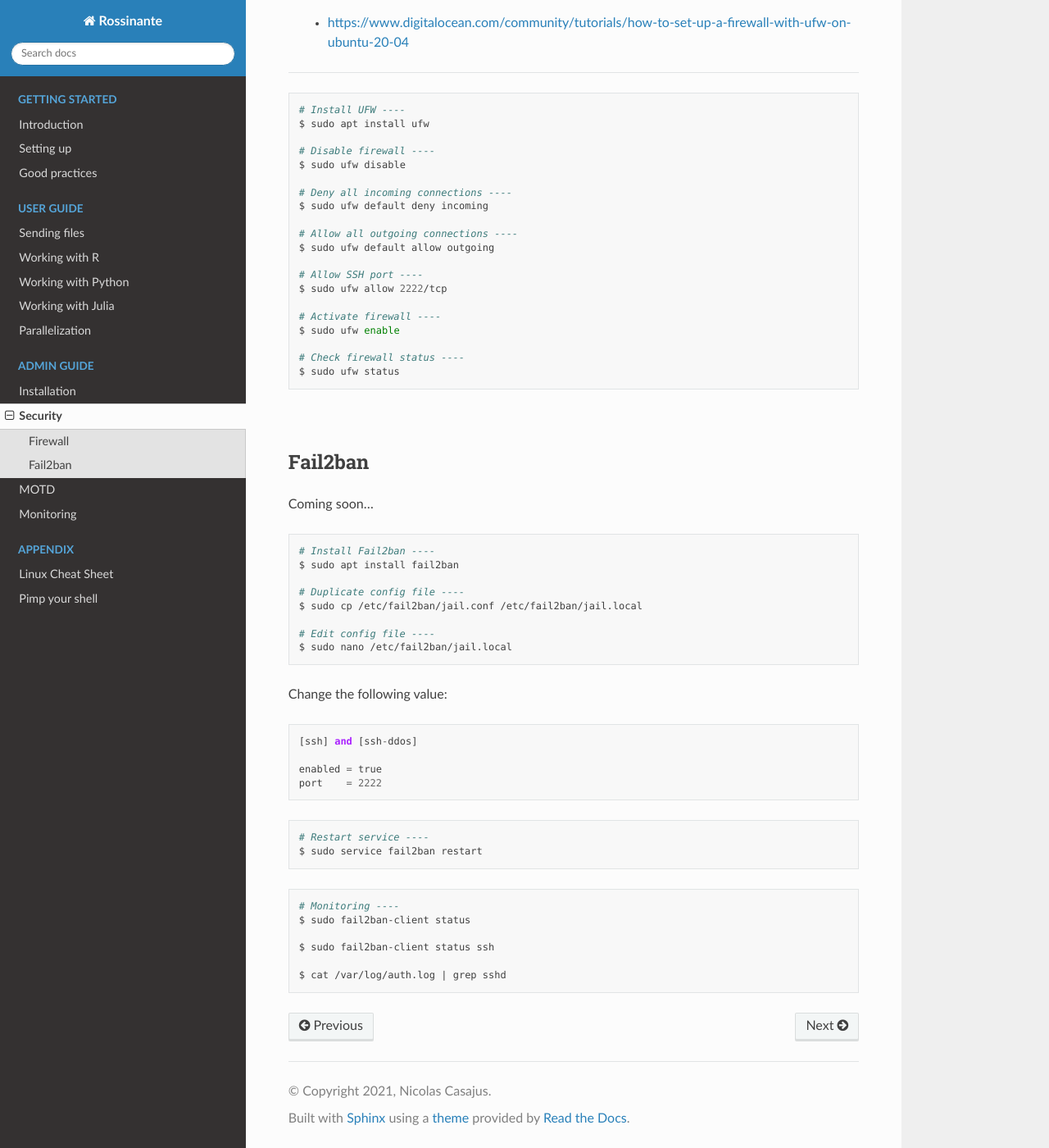
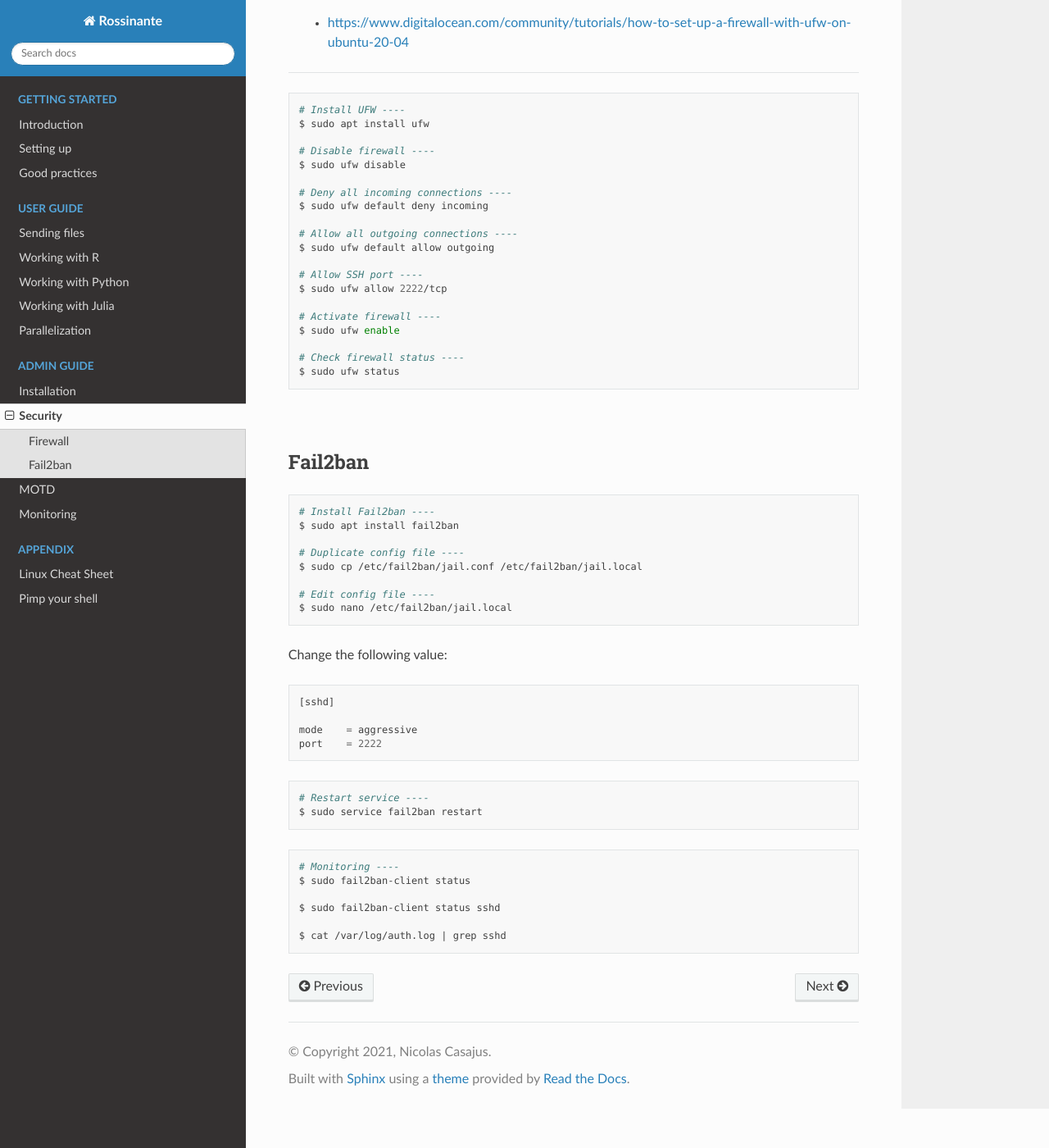
Before and after one commit to FRBCesab/rossinante, a Sphinx documentation site: the page built from source/security.rst, in a window 1280 px wide and 1400 px high, scrolled down 519 px. Shown: the whole window at 82% size. Built offline with Sphinx 7.4.7 and the Read the Docs theme 2.0.0, drawn with Linux system fonts in a browser that asks for light colours.

Commit message:
Edit doc

```diff
--- a/source/security.rst
+++ b/source/security.rst
@@ -60,9 +60,6 @@ Fail2ban
 --------
 
 
-Coming soon...
-
-
 .. code-block:: shell
 
   # Install Fail2ban ----
@@ -79,9 +76,9 @@ Change the following value:
 
 .. code-block::
 
-  [ssh] and [ssh-ddos]
+  [sshd]
 
-  enabled = true
+  mode    = aggressive
   port    = 2222
 
 
@@ -96,6 +93,6 @@ Change the following value:
   # Monitoring ----
   $ sudo fail2ban-client status
 
-  $ sudo fail2ban-client status ssh
+  $ sudo fail2ban-client status sshd
 
   $ cat /var/log/auth.log | grep sshd
```
Also changed, not shown: 5 other files.
